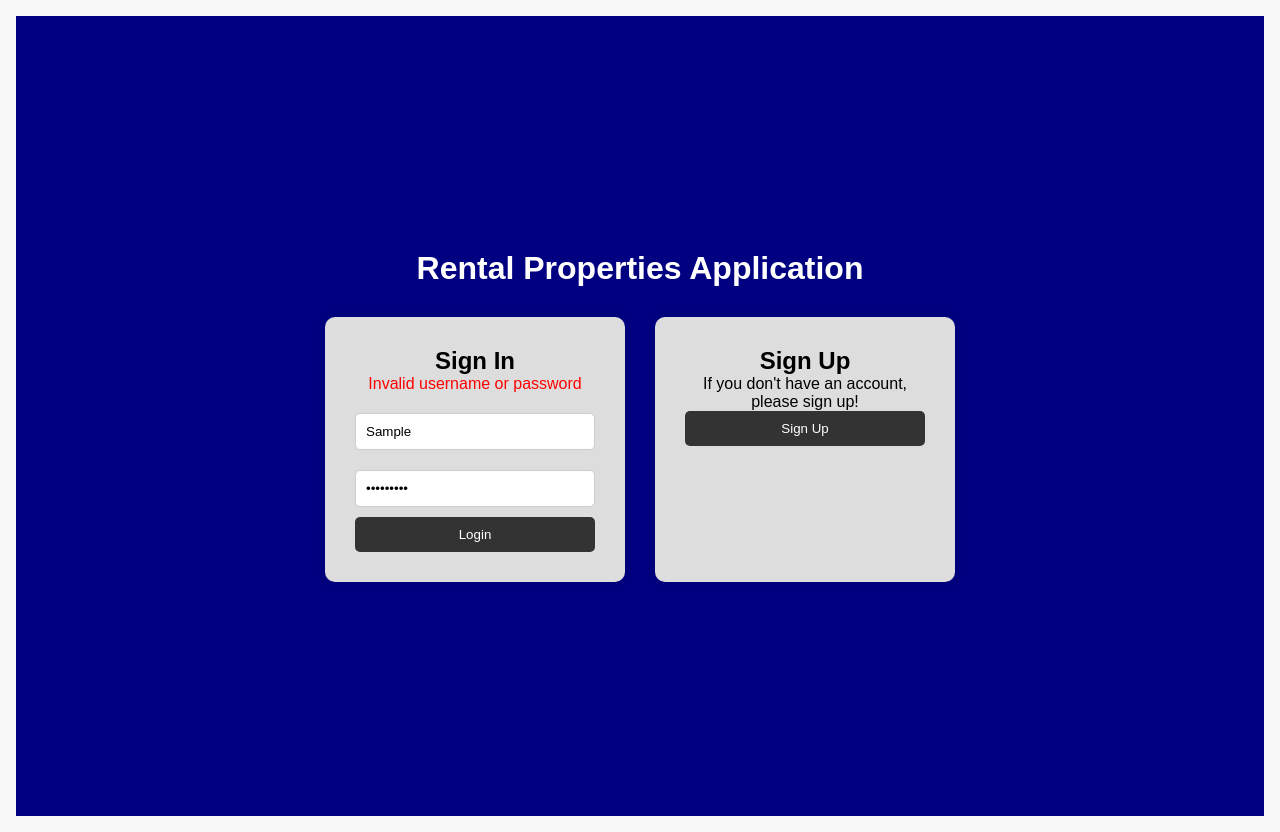
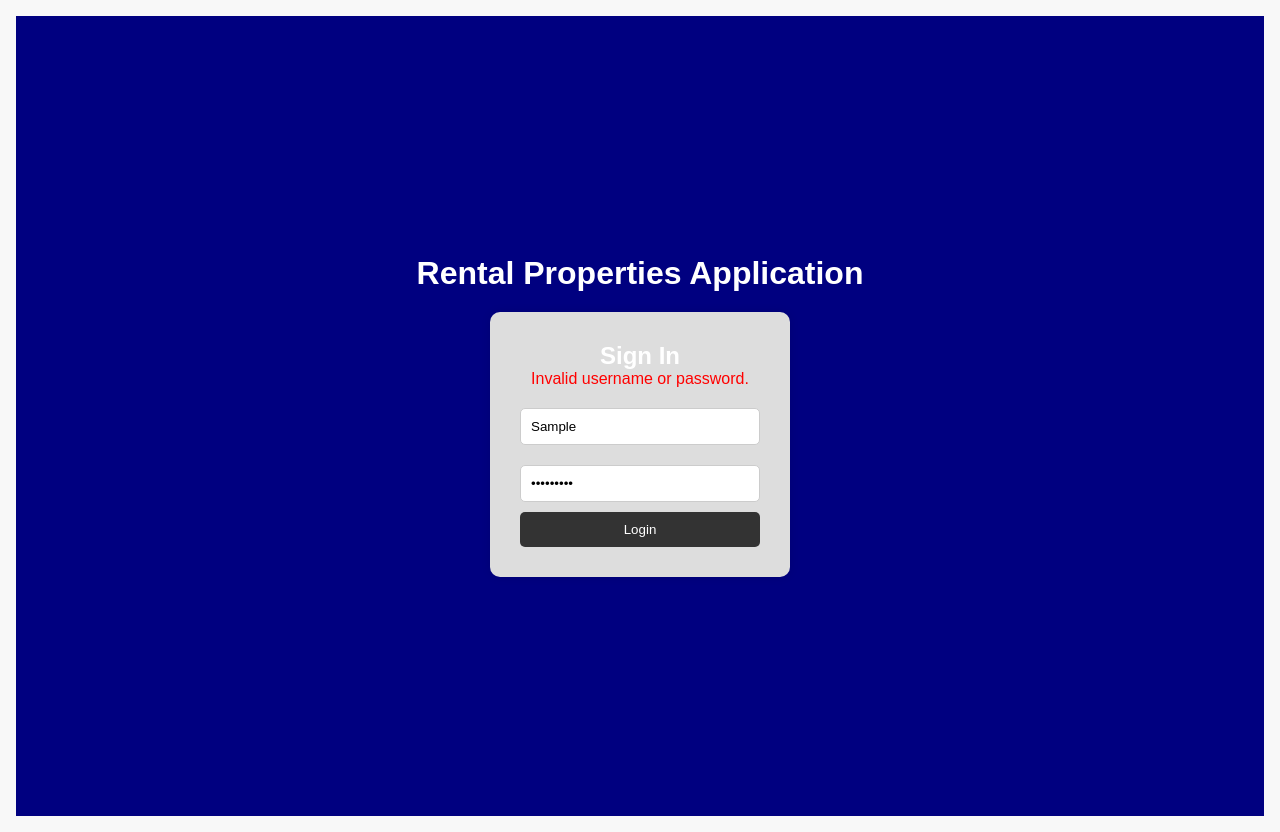
Before and after one commit to GioMeli/IT22128_Property-Rental, a React app in the folder frontend/src/: page / in a window 1280 px wide. Both pictures are taken after typing "Sample", "Sample123" into the empty fields and a click on the button "Login". Built offline with nearby package versions, Linux system fonts and the light colour scheme; no server answers; the HTML template or start-up script is replaced by a standard one.

Commit message:
Update Login.js

```diff
--- a/frontend/src/Login.js
+++ b/frontend/src/Login.js
@@ -1,39 +1,29 @@
 import React, { useState } from "react";
-import { useNavigate, Link } from "react-router-dom";
-import axios from "axios";
+import { useNavigate } from "react-router-dom";
 
 const Login = () => {
   const [username, setUsername] = useState("");
   const [password, setPassword] = useState("");
-  const [errorMessage, setErrorMessage] = useState("");
+  const [error, setError] = useState("");
   const navigate = useNavigate();
 
-  const handleLogin = async (e) => {
+  const handleLogin = (e) => {
     e.preventDefault();
-    setErrorMessage(""); // Clear previous error
-    try {
-      // Replace with your backend login endpoint URL.
-      const response = await axios.post("http://localhost:8080/api/auth/login", {
-        username,
-        password,
-      });
-
-      // If login is successful, navigate to the home page.
+    // Check credentials against hardcoded values
+    if (username === "it22128" && password === "123Gm456") {
+      // If correct, navigate to the Home page
       navigate("/home");
-    } catch (error) {
-      console.error("Login error:", error);
-      setErrorMessage("Invalid username or password");
+    } else {
+      setError("Invalid username or password.");
     }
   };
 
   return (
     <div style={styles.container}>
       <h1 style={styles.title}>Rental Properties Application</h1>
-      <div style={styles.boxesContainer}>
-        {/* Sign In Box */}
-        <div style={styles.box}>
+      <div style={styles.loginBox}>
         <h2>Sign In</h2>
-          {errorMessage && <div style={styles.error}>{errorMessage}</div>}
+        {error && <div style={styles.error}>{error}</div>}
         <form onSubmit={handleLogin}>
           <input
             type="text"
@@ -49,20 +39,8 @@ const Login = () => {
             value={password}
             onChange={(e) => setPassword(e.target.value)}
           />
-            <button type="submit" style={styles.button}>
-              Login
-            </button>
+          <button type="submit" style={styles.button}>Login</button>
         </form>
-        </div>
-
-        {/* Sign Up Box */}
-        <div style={styles.box}>
-          <h2>Sign Up</h2>
-          <p>If you don't have an account, please sign up!</p>
-          <Link to="/signup">
-            <button style={styles.button}>Sign Up</button>
-          </Link>
-        </div>
       </div>
     </div>
   );
@@ -71,26 +49,19 @@ const Login = () => {
 const styles = {
   container: {
     backgroundColor: "navy",
-    minHeight: "100vh",
     display: "flex",
     flexDirection: "column",
     alignItems: "center",
     justifyContent: "center",
-    padding: "20px",
+    height: "100vh",
+    color: "white",
   },
   title: {
-    color: "white",
     fontSize: "32px",
     fontWeight: "bold",
-    marginBottom: "30px",
+    marginBottom: "20px",
   },
-  boxesContainer: {
-    display: "flex",
-    gap: "30px",
-    flexWrap: "wrap",
-    justifyContent: "center",
-  },
-  box: {
+  loginBox: {
     backgroundColor: "#ddd",
     padding: "30px",
     borderRadius: "10px",
```
Lines whose indentation alone changed are shown as unchanged.
